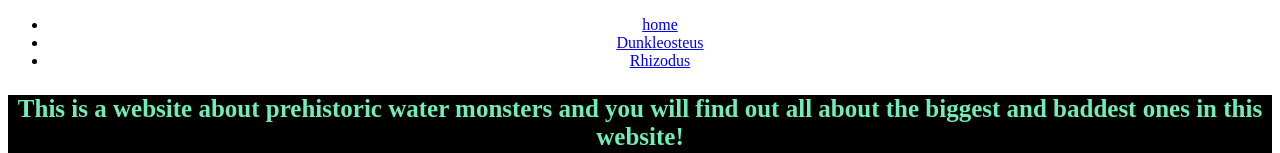
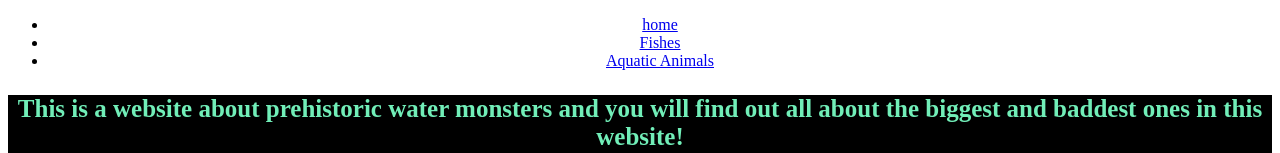
Before and after one commit to KINTET-X/archer, a plain HTML site: page index.html in a window 1280 px wide. Shown: the top 153 px of the page. Drawn offline with Linux system fonts and the light colour scheme.

Commit message:
Update index.html

```diff
--- a/index.html
+++ b/index.html
@@ -3,8 +3,8 @@
 <head>
 <ul id="navbar">
 <li><a href="index.html">home</a></li>
-<li><a href="gnay rehcra 2.html">Dunkleosteus</a></li>
-<li><a href="gnay rehcra 3.html">Rhizodus</a></li>
+<li><a href="gnay rehcra 2.html">Fishes</a></li>
+<li><a href="gnay rehcra 3.html">Aquatic Animals</a></li>
 </ul>
 </head>
 <body>
```
